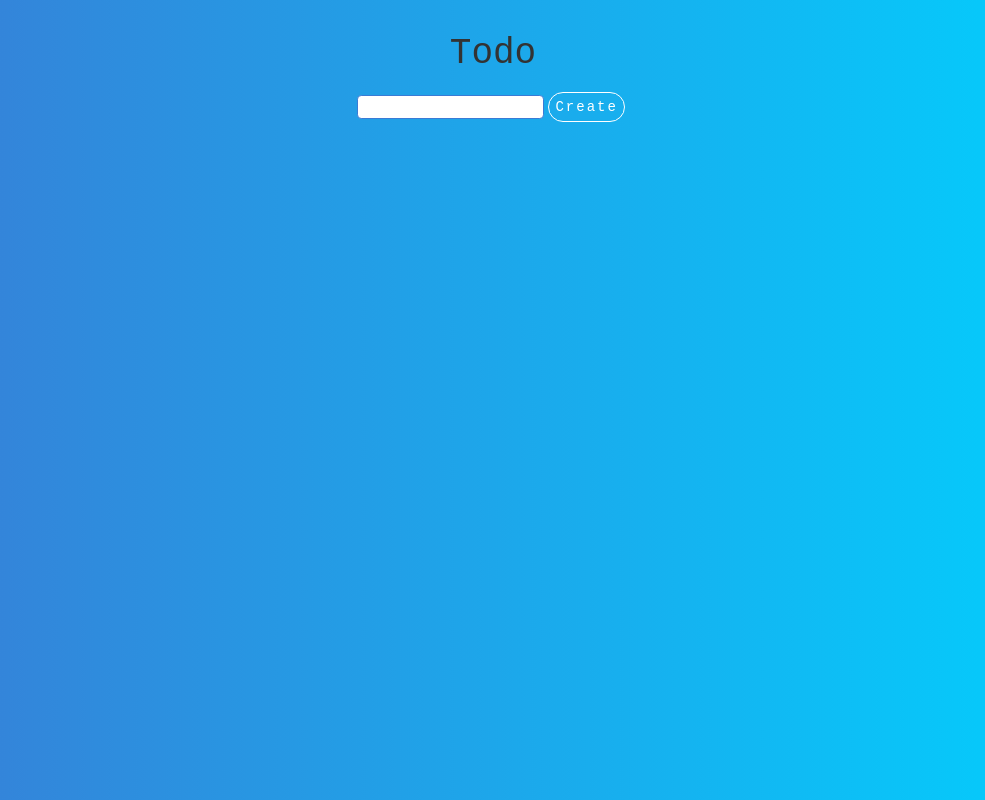
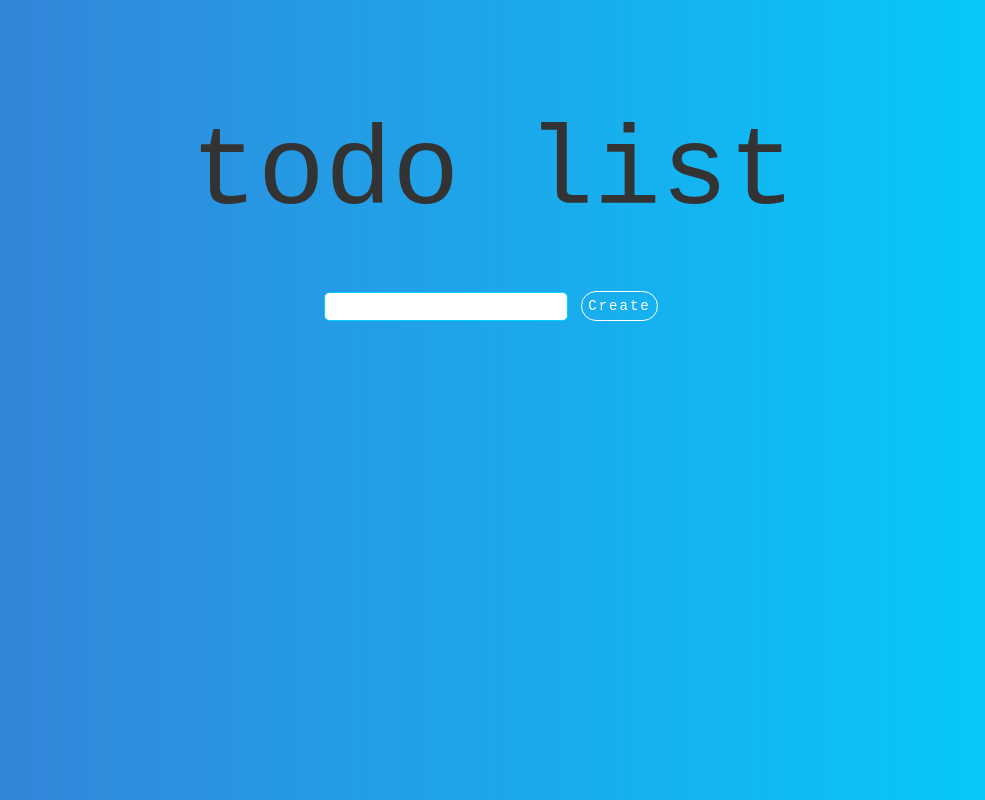
Before and after one commit to iwilliam317/todo-list, a React (Create React App) app: page / in a window 1280 px wide. Shown: the whole page, without its empty margins (147-1132 px from the left). Built offline with nearby package versions, Linux system fonts and the light colour scheme.

Commit message:
layout improvements

```diff
--- a/src/App.css
+++ b/src/App.css
@@ -15,25 +15,36 @@ body {
     background: #00d2ff;  /* fallback for old browsers */
         background: -webkit-linear-gradient(to right, #3a7bd5, #00d2ff);  /* Chrome 10-25, Safari 5.1-6 */
         background: linear-gradient(to right, #3a7bd5, #00d2ff); /* W3C, IE 10+/ Edge, Firefox 16+, Chrome 26+, Opera 12+, Safari 7+ */
+}
+
+.title {
+    margin-top: 1em;
+    font-size: 8em;
+}
+
+.centerDiv {
     display: flex;
-    text-align: center;
+    align-items: center;
     justify-content: center;
 }
 
-div {
-    margin-top: 1em;
+.list {
+    text-align: center;
+    margin-top: 4em;
+    color: #fff;
+    font-size: 1.2em;
 }
 
-.list {
-    color: #fff;
+ul {
+    list-style: inside;
 }
 
 input {
     appearance: none;
     background-color: none;
-    border: 0.1em solid #3a7bd5;
+    border: 0.015em solid #00d2ff;
     line-height: 0;
-    font-size: 1em;
+    font-size: 1.3em;
     box-sizing: border-box;
     padding: 0.2em 0.3em;
     border-radius: 0.3em;
@@ -42,7 +53,11 @@ input {
     letter-spacing: 0.1em;
     position: relative;
     z-index: 1;
+    margin-right: 0.5em;
+}
 
+.space {
+    margin-top: 3em;
 }
 
 button {
@@ -58,6 +73,10 @@ button {
 	transition: 0.2s ease-in-out;
     letter-spacing: 2px;
     margin: 0.3em;
+}
+
+li > button {
+    border: 0.03em solid #fff;
 }
 
 .done {
--- a/src/todo/form.jsx
+++ b/src/todo/form.jsx
@@ -6,7 +6,7 @@ import {save, handleChange} from '../actions/todo'
 const Form = props => {
     const {save, handleChange, todo} = props
     return (
-        <div>
+        <div className='centerDiv space'>
             <input type='text' onChange={handleChange} value={todo.description} />
             <button type='button' onClick={()=>save(todo.description)}>Create</button>
         </div>
--- a/src/todo/index.jsx
+++ b/src/todo/index.jsx
@@ -6,7 +6,9 @@ class Todo extends Component {
     render(){
         return (
             <>
-                <h1>Todo</h1>
+                <div className='centerDiv'>
+                    <h1 className='title'>todo list</h1>
+                </div>
                 <Form />
                 <List />
             </>
```
